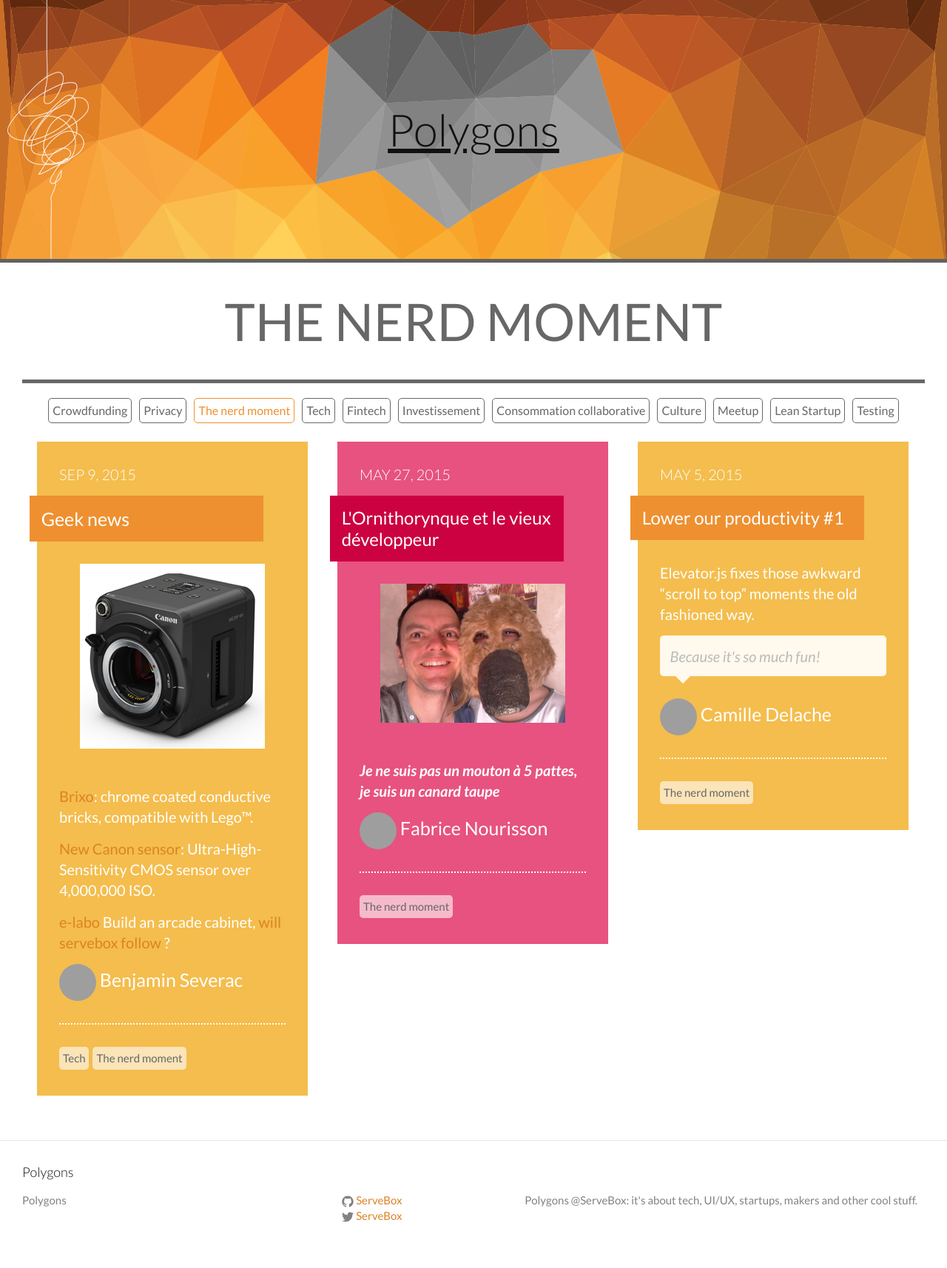
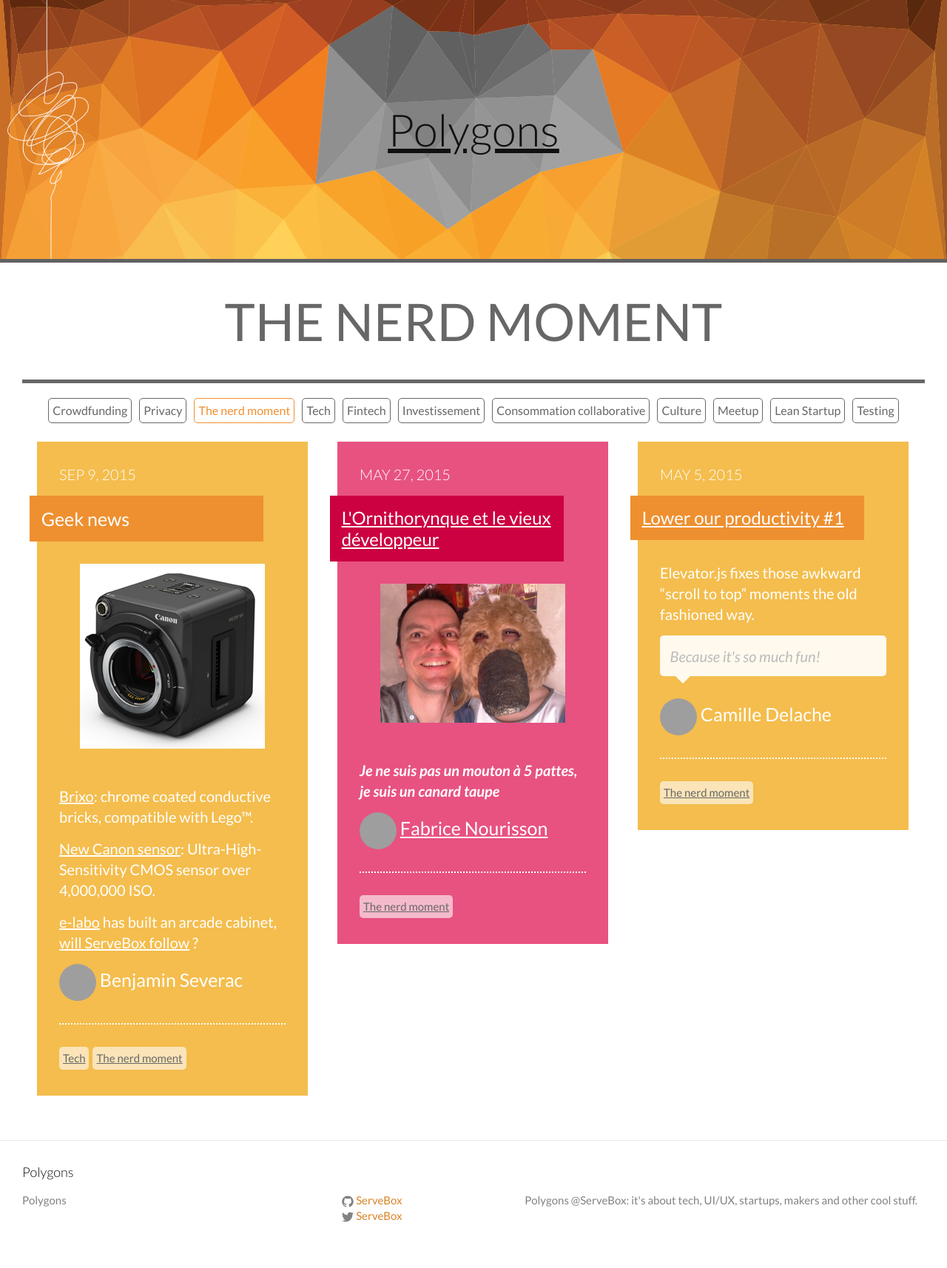
Before and after one commit to servebox/servebox.github.io, a Jekyll site: the page built from _posts/tags/2030-01-01-nerd-moment.md, in a window 1280 px wide. Shown: the whole page at 74% size. Built offline with Jekyll 4.4.1, drawn with Linux system fonts in a browser that asks for light colours; grey boxes are pictures that could not be loaded.

Commit message:
Fix color of links in cards

```diff
--- a/_posts/2015-09-10-tech-annoucing.md
+++ b/_posts/2015-09-10-tech-annoucing.md
@@ -13,4 +13,4 @@
 
 <a href="http://www.usa.canon.com/cusa/about_canon/newsroom?pageKeyCode=pressreldetail&docId=0901e02480fb7db6">New Canon sensor</a>: Ultra-High-Sensitivity CMOS sensor over 4,000,000 ISO.
 
-<a href="https://twitter.com/e_labo/status/639015787995508736">e-labo</a> Build an arcade cabinet, <a href="https://twitter.com/ServeBox/status/639843140527128576">will servebox follow</a> ?
+<a href="https://twitter.com/e_labo/status/639015787995508736">e-labo</a> has built an arcade cabinet, <a href="https://twitter.com/ServeBox/status/639843140527128576">will ServeBox follow</a> ?
--- a/_sass/_layout.scss
+++ b/_sass/_layout.scss
@@ -198,6 +198,10 @@
         color: #333;
       }
       font-size: 1.25em;
+      a, a:visited, a:hover {
+        color: #fff;
+        text-decoration: underline;
+      }
       h2{
         line-height: 1.2;
         font-weight: normal;
@@ -206,9 +210,6 @@
         margin: $spacing-unit;
         margin-top: $spacing-unit / 2;
         margin-left: -10px - $spacing-unit;
-        a, a:visited, a:hover {
-          color: #fff;
-        }
       }
       aside {
         background: #fff9ee;
@@ -234,6 +235,7 @@
         }
       }
     }
+
     .card {
       > div {
         background: #f4bd4d;
```
